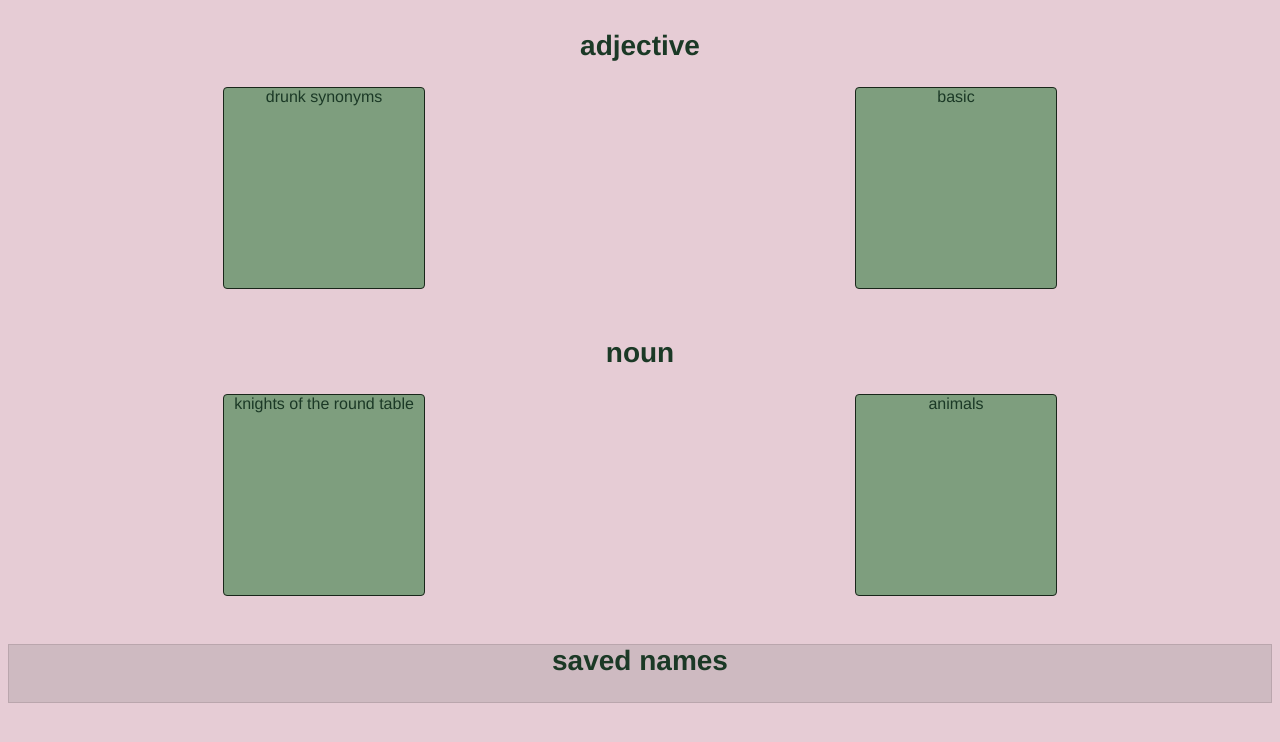
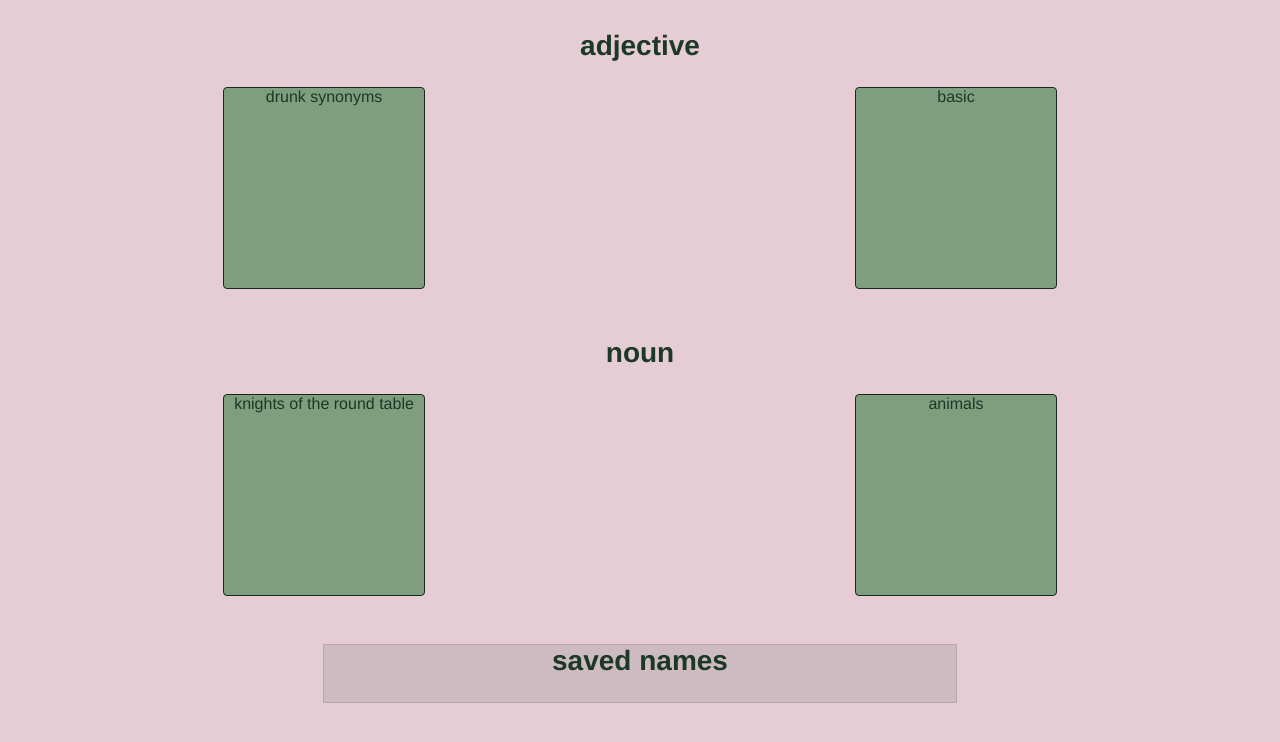
Before and after one commit to ryandjones14/random-name-generator, a Vue app: page / in a window 1280 px wide. Shown: the top 742 px of the page. Built offline with nearby package versions, Linux system fonts and the light colour scheme.

Commit message:
saved names width is half

```diff
--- a/src/components/PastNamesList.vue
+++ b/src/components/PastNamesList.vue
@@ -18,9 +18,13 @@ export default {
 .name-list {
   background-color: rgb(206, 186, 193);
   border: solid 1px rgb(186, 166, 173);
+  width: 50%;
+  margin: 0 auto;
 }
 .name {
   font-size: 22px;
   text-align: left;
+  width: 50%;
+  margin: 0 auto;
 }
 </style>
```
